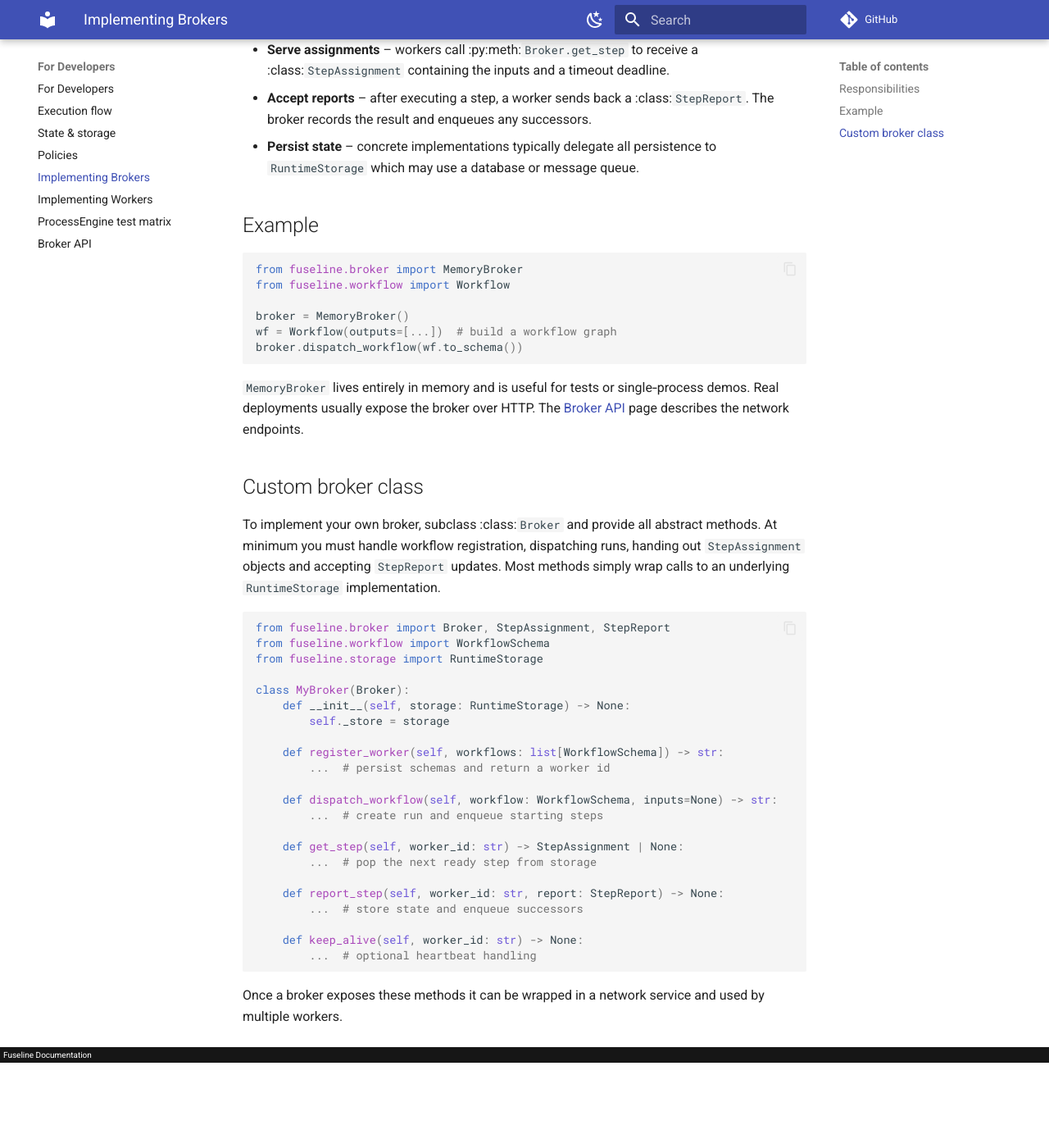
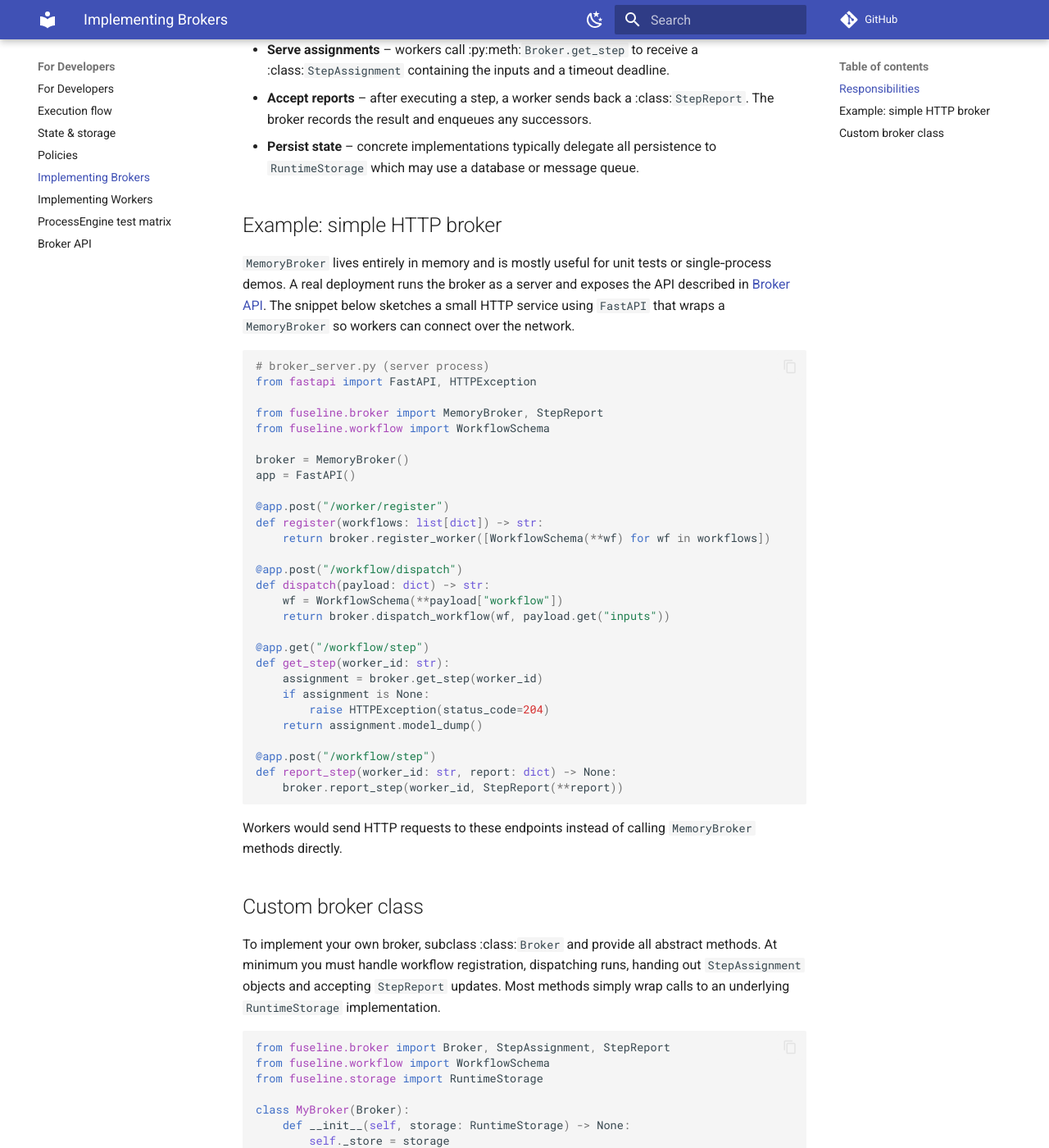
Before and after one commit to jsam/fuseline, an MkDocs documentation site: the page built from docs/for-developers/brokers.md, in a window 1280 px wide and 1400 px high, scrolled down 466 px. Shown: the whole window at 82% size. Built offline with MkDocs 1.6.1 and Material for MkDocs 9.7.7, drawn with Linux system fonts in a browser that asks for light colours; comment, search, counter and statistics services are not loaded; before the commit the page ends 1762 px from its top, so only the background shows below that.

Commit message:
clarify broker example

````diff
--- a/docs/for-developers/brokers.md
+++ b/docs/for-developers/brokers.md
@@ -24,21 +24,47 @@ tests often use :class:`MemoryBroker` directly.
   persistence to ``RuntimeStorage`` which may use a database or message
   queue.
 
-## Example
+## Example: simple HTTP broker
+
+``MemoryBroker`` lives entirely in memory and is mostly useful for unit
+tests or single‑process demos.  A real deployment runs the broker as a
+server and exposes the API described in [Broker API](broker-api.md).  The
+snippet below sketches a small HTTP service using `FastAPI` that wraps a
+``MemoryBroker`` so workers can connect over the network.
 
 ```python
-from fuseline.broker import MemoryBroker
-from fuseline.workflow import Workflow
+# broker_server.py (server process)
+from fastapi import FastAPI, HTTPException
+
+from fuseline.broker import MemoryBroker, StepReport
+from fuseline.workflow import WorkflowSchema
 
 broker = MemoryBroker()
-wf = Workflow(outputs=[...])  # build a workflow graph
-broker.dispatch_workflow(wf.to_schema())
+app = FastAPI()
+
+@app.post("/worker/register")
+def register(workflows: list[dict]) -> str:
+    return broker.register_worker([WorkflowSchema(**wf) for wf in workflows])
+
+@app.post("/workflow/dispatch")
+def dispatch(payload: dict) -> str:
+    wf = WorkflowSchema(**payload["workflow"])
+    return broker.dispatch_workflow(wf, payload.get("inputs"))
+
+@app.get("/workflow/step")
+def get_step(worker_id: str):
+    assignment = broker.get_step(worker_id)
+    if assignment is None:
+        raise HTTPException(status_code=204)
+    return assignment.model_dump()
+
+@app.post("/workflow/step")
+def report_step(worker_id: str, report: dict) -> None:
+    broker.report_step(worker_id, StepReport(**report))
 ```
 
-``MemoryBroker`` lives entirely in memory and is useful for tests or
-single‑process demos. Real deployments usually expose the broker over
-HTTP. The [Broker API](broker-api.md) page describes the network
-endpoints.
+Workers would send HTTP requests to these endpoints instead of calling
+``MemoryBroker`` methods directly.
 
 ## Custom broker class
 
````
Also changed, not shown: docs/for-developers/execution-flow.md (+4 -0 lines), docs/for-developers/policies.md (+2 -1 lines), docs/for-developers/workers.md (+3 -0 lines).
